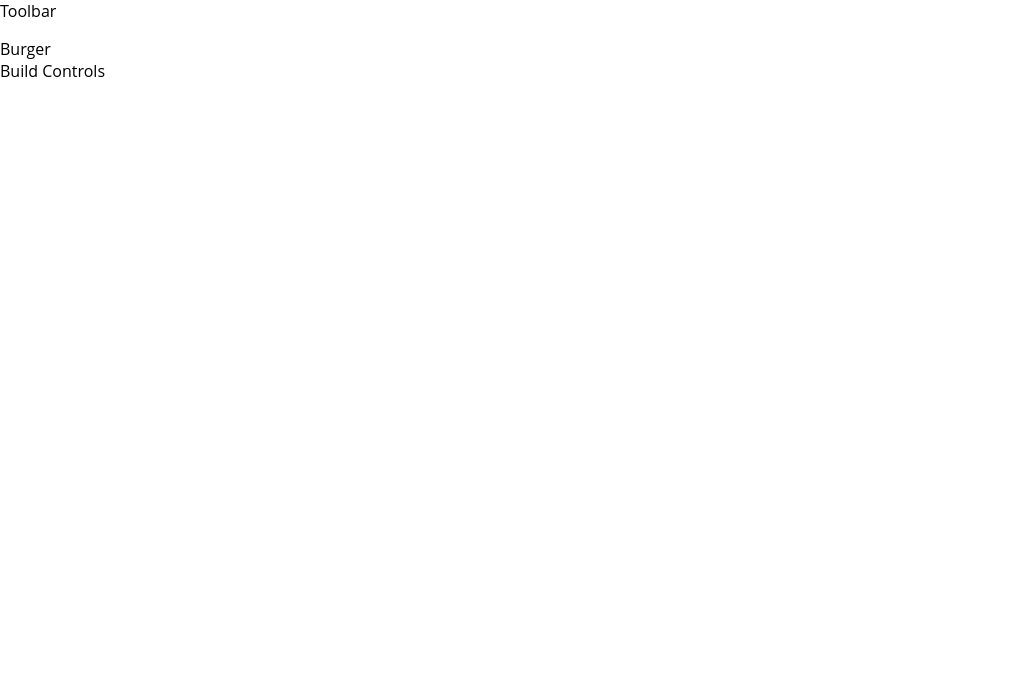
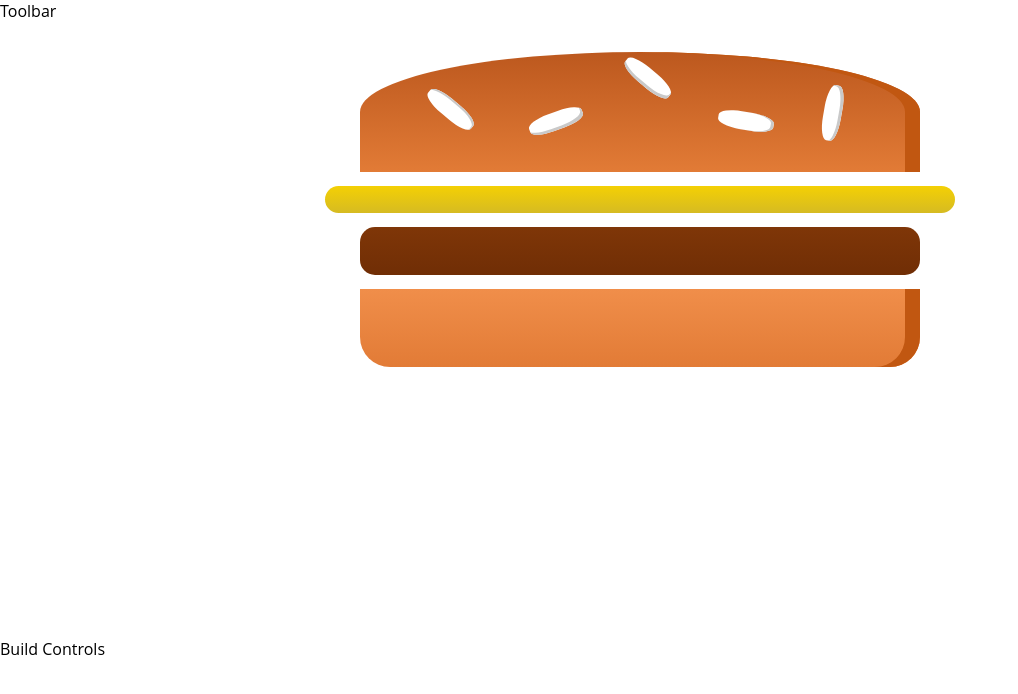
Before and after one commit to MateuszNaKodach/burger-builder, a React app: page / in a window 1280 px wide. Shown: the top 694 px of the page, without its empty margins (0-1018 px from the left). Built offline with nearby package versions, Linux system fonts and the light colour scheme; the HTML template or start-up script is replaced by a standard one.

Commit message:
Add showing static Burger.

```diff
--- a/src/components/Burger/Burger.css
+++ b/src/components/Burger/Burger.css
@@ -2,7 +2,7 @@
     width: 100%;
     margin: auto;
     height: 250px;
-    overflow: scroll;
+    overflow: auto;
     text-align: center;
     font-weight: bold;
     font-size: 1.2rem;
--- a/src/components/Burger/Burger.js
+++ b/src/components/Burger/Burger.js
@@ -1,9 +1,16 @@
 import React from 'react';
+import styles from './Burger.css';
+import BurgerIngredient, { BREAD_TOP, BREAD_BOTTOM, CHEESE, MEAT } from './BurgerIngredient/BurgerIngredient';
 
 const burger = (props) => {
     return (
-        <div>
-
+        <div className={styles.Burger}>
+            <BurgerIngredient type={BREAD_TOP}/>
+            <BurgerIngredient type={CHEESE}/>
+            <BurgerIngredient type={MEAT}/>
+            <BurgerIngredient type={BREAD_BOTTOM}/>
         </div>
     );
 }
+
+export default burger;
--- a/src/components/Burger/BurgerIngredient/BurgerIngredient.js
+++ b/src/components/Burger/BurgerIngredient/BurgerIngredient.js
@@ -15,7 +15,7 @@ class BurgerIngredient extends Component {
 
     render() {
         let ingredient = null;
-        switch (props.type) {
+        switch (this.props.type) {
             case (BREAD_BOTTOM):
                 ingredient = <div className={styles.BreadBottom}></div>;
                 break;
--- a/src/containers/BurgerBuilder/BurgerBuilder.js
+++ b/src/containers/BurgerBuilder/BurgerBuilder.js
@@ -1,5 +1,6 @@
 
 import React, {Component, Fragment} from 'react';
+import Burger from '../../components/Burger/Burger';
 
 class BurgerBuilder extends Component {
 
@@ -7,7 +8,7 @@ class BurgerBuilder extends Component {
         return (
             <Fragment>
                 <div>
-                    Burger
+                    <Burger />
                 </div>
                 <div>
                     Build Controls
```
